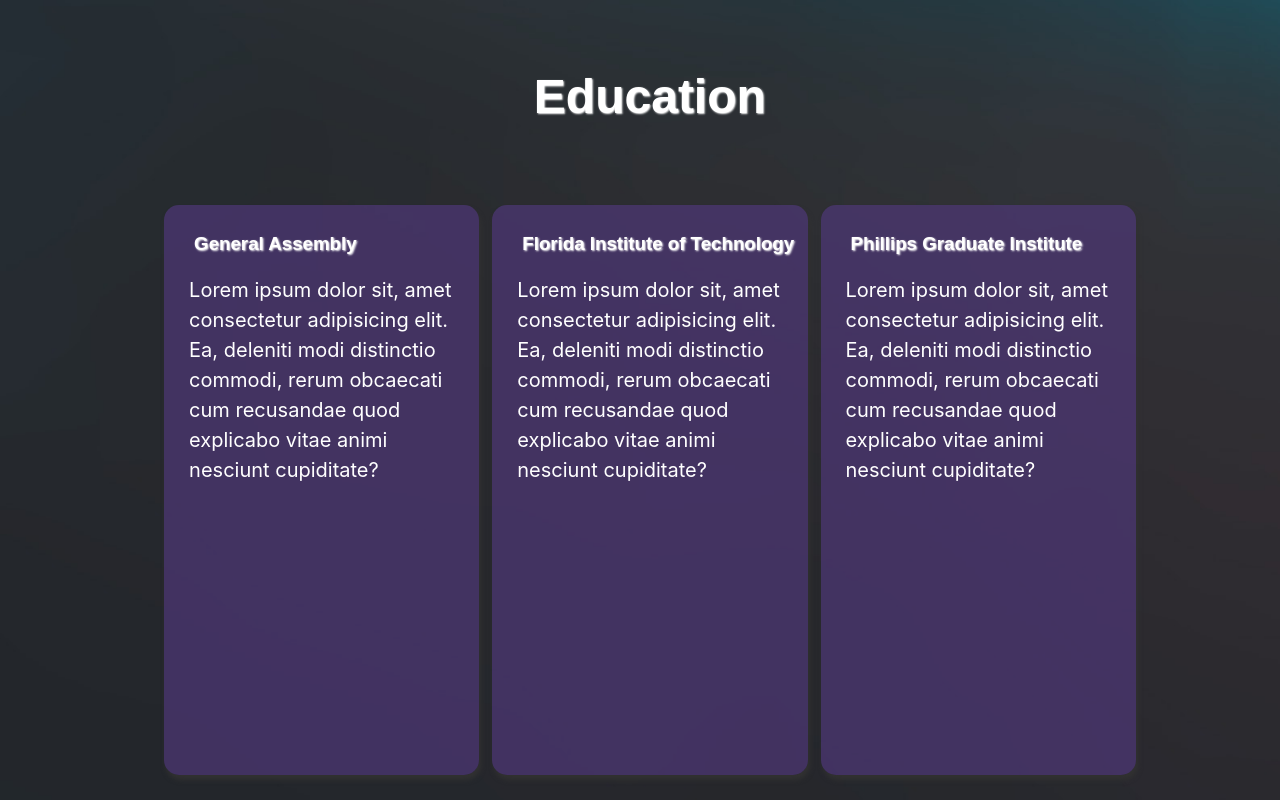
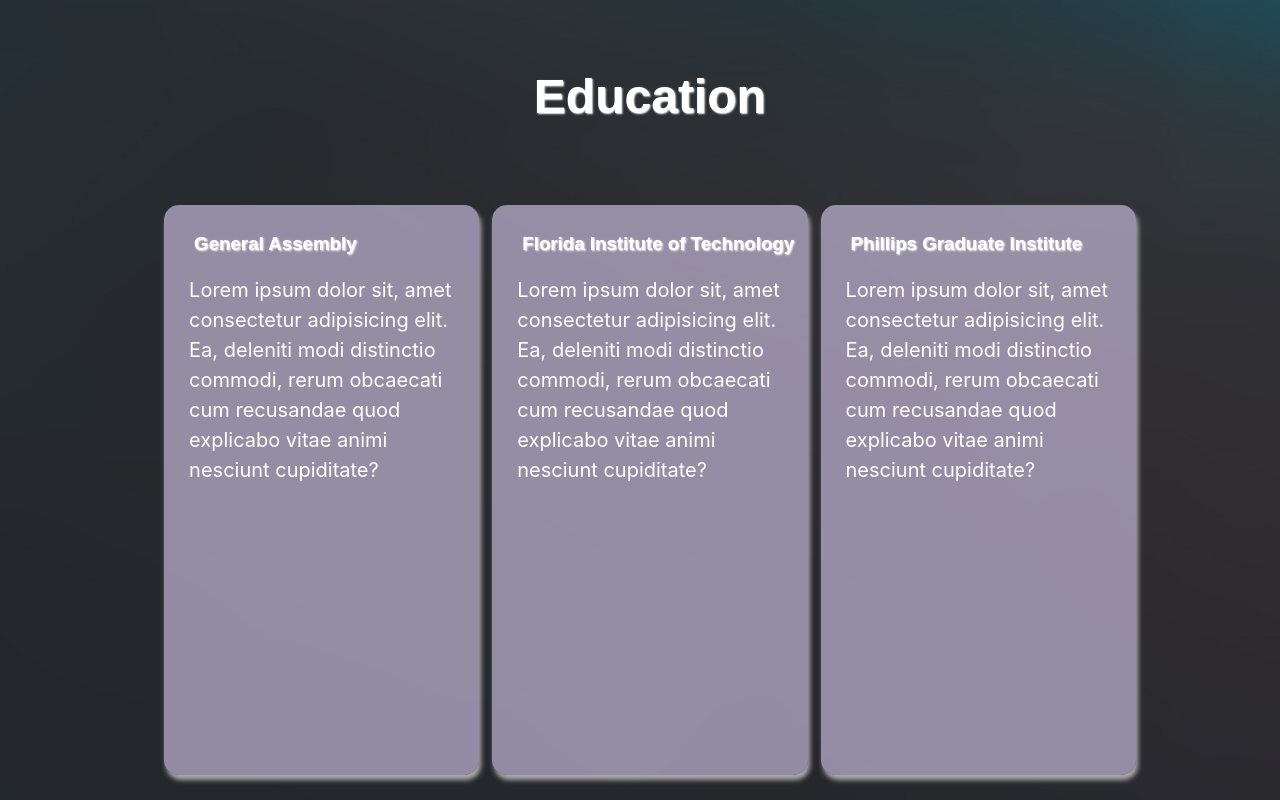
Before and after one commit to ccrisolo/ceds-portfolio, a React (Create React App) app: page / in a window 1280 px wide. Shown: the part 2426-3226 px from the top of the page. Built offline with nearby package versions, Linux system fonts and the light colour scheme.

Commit message:
adds lateral fade on projects section

```diff
--- a/src/Pages/Education/EducationPage.css
+++ b/src/Pages/Education/EducationPage.css
@@ -21,8 +21,8 @@
     margin-left: 5%;
     margin-top: 15px;
     width: 85%;
-    background-color: rgba(79, 56, 120, 0.7);
-    box-shadow: 2px 5px 5px #313131;
+    background-color: rgba(196, 184, 215, 0.7);
+    box-shadow: 2px 5px 5px #ababab;
 }
 
 .school-name {
--- a/src/Pages/Projects/ProjectsPage.jsx
+++ b/src/Pages/Projects/ProjectsPage.jsx
@@ -2,7 +2,7 @@
 import LottieAnimation from "../../components/Lottie/LottieAnimation";
 import devGearsPurple from "../../animations/devGearsPurple.json";
 import "./ProjectsPage.css";
-import FadeInSection from "../../components/FadeIn/FadeInSection";
+import LateralFadeInSection from "../../components/FadeIn/LateralFadeInSection";
 import { FontAwesomeIcon } from "@fortawesome/react-fontawesome";
 import { faLink, faVideo } from "@fortawesome/free-solid-svg-icons";
 
@@ -11,16 +11,16 @@
         <>
             <div className='illustration-2'>
                 <h2 className='section-title'>Projects</h2>
-                <FadeInSection>
+                <LateralFadeInSection>
                     <LottieAnimation
                         lotti={devGearsPurple}
                         width={"100%"}
                         height={"100%"}
                     />
-                </FadeInSection>
+                </LateralFadeInSection>
             </div>
             <div className='projects-container'>
-                <FadeInSection>
+                <LateralFadeInSection>
                     <div className='project'>
                         <h1 className='project-title'>Ecosystem Web</h1>
                         <p className='project-body'>
@@ -43,8 +43,8 @@
                             </span>
                         </a>
                     </div>
-                </FadeInSection>
-                <FadeInSection>
+                </LateralFadeInSection>
+                <LateralFadeInSection>
                     <div className='project'>
                         <h1 className='project-title'>Ecosystem Mobile</h1>
                         <p className='project-body'>
@@ -67,8 +67,8 @@
                             </span>
                         </a>
                     </div>
-                </FadeInSection>
-                <FadeInSection>
+                </LateralFadeInSection>
+                <LateralFadeInSection>
                     <div className='project'>
                         <h1 className='project-title'>YouTube Clone</h1>
                         <p className='project-body'>
@@ -91,12 +91,12 @@
                             </span>
                         </a>
                     </div>
-                </FadeInSection>
-                {/* <FadeInSection>
+                </LateralFadeInSection>
+                {/* <LateralFadeInSection>
                     <div className='project'>
                         <h1 className='project-title'>Project 4: Undecided</h1>
                     </div>
-                </FadeInSection> */}
+                </LateralFadeInSection> */}
             </div>
         </>
     );
--- a/src/components/FadeIn/LateralFadeInSection.css
+++ b/src/components/FadeIn/LateralFadeInSection.css
@@ -1,6 +1,7 @@
 .lateral-fade-section {
+    width: 100%;
     opacity: 0;
-    transform: translateX(200px);
+    transform: translateX(-200px);
     visibility: hidden;
     transition: opacity 0.7s ease-out, transform 1.2s ease-out;
     will-change: opacity, visibility;
```
